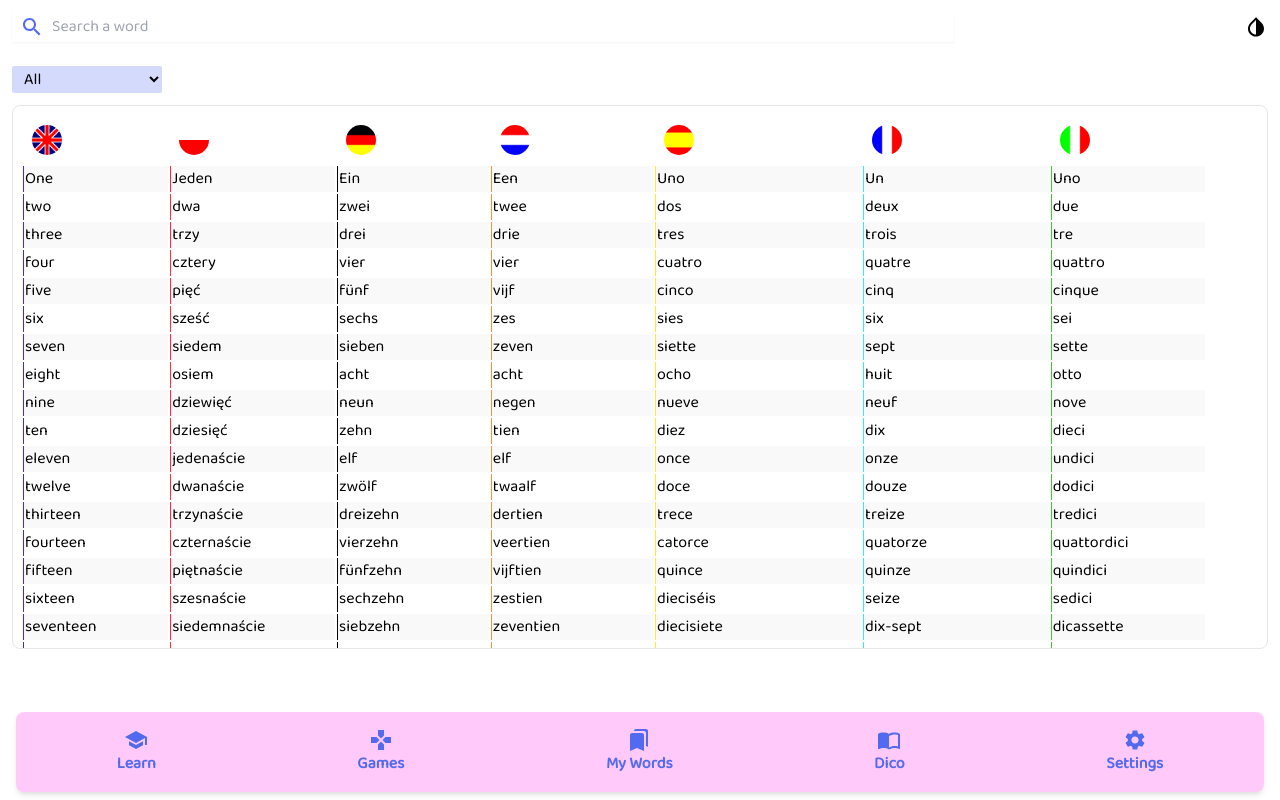
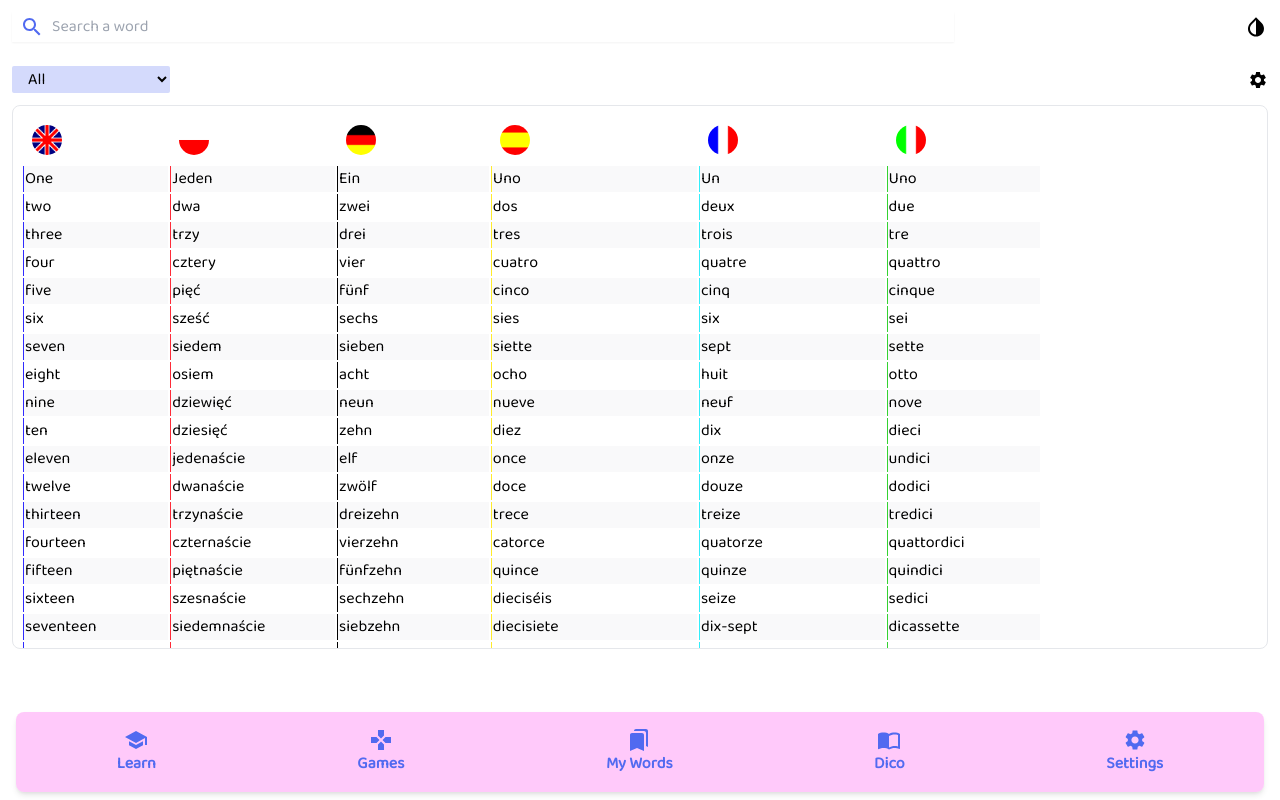
Before and after one commit to ArexSpeed/multiwords, a Next.js app: page /dico in a window 1280 px wide. Built offline with nearby package versions, Linux system fonts and the light colour scheme.

Commit message:
dico state in settings

```diff
--- a/pages/dico.tsx
+++ b/pages/dico.tsx
@@ -5,9 +5,17 @@ import Search from 'components/Search';
 import { categories, words } from 'data';
 import MobileNav from 'components/Nav/MobileNav';
 import Flag from 'components/Flag';
+//slice
+import { useAppSelector, useAppDispatch } from 'redux/hooks';
+import { UserLanguage, DicoLanguages, changeDicoLanguages } from 'redux/slices/settingsSlice';
+import SettingsIcon from '@material-ui/icons/Settings';
 
 const DicoPage = () => {
   const [categoryName, setCategoryName] = useState<string>('All');
+  const userLanguage = useAppSelector(UserLanguage);
+  const dicoLanguages = useAppSelector(DicoLanguages);
+  const dispatch = useAppDispatch();
+  const [settingBox, setSettingBox] = useState(false);
 
   const filterCategory = () => {
     if (categoryName === 'All') {
@@ -16,15 +24,20 @@ const DicoPage = () => {
     return words.filter((word) => word.cat === categoryName);
   };
 
+  const langs = ['eng', 'pol', 'ger', 'ned', 'spa', 'fra', 'ita'];
+  const checkDicoLanguage = (lang: string) => {
+    dispatch(changeDicoLanguages(lang));
+  };
+
   return (
     <div className="w-screen h-screen max-h-screen flex flex-col relative font-baloo dark:bg-gray-700 dark:text-gray-100">
       <MetaHead />
       <main className="w-full max-h-screen">
         <Search />
-        <section className="flex flex-row w-full p-3 justify-between items-center">
+        <section className="flex flex-row relative w-full p-3 justify-between items-center">
           <div>
             <select
-              className="text-md outline-none bg-secondaryLight rounded-sm px-2 dark:bg-secondaryDark"
+              className="text-md outline-none bg-secondaryLight rounded-sm px-3 dark:bg-secondaryDark"
               onChange={(e) => setCategoryName(e.target.value)}>
               <option value="All">All</option>
               {categories.map((item) => (
@@ -34,6 +47,30 @@ const DicoPage = () => {
               ))}
             </select>
           </div>
+          <button className="outline-none" onClick={() => setSettingBox(!settingBox)}>
+            <SettingsIcon style={{ fontSize: '20px' }} />
+          </button>
+          {settingBox && (
+            <div className="flex flex-col justify-start items-center absolute z-10 top-10 left-0 w-full h-auto p-2 bg-secondaryLight rounded-sm dark:bg-secondaryDark">
+              <div className="flex flex-row">
+                <h4>Show languages:</h4>
+              </div>
+              <div className="flex flex-row justify-start items-center overflow-x-auto">
+                {langs.map((lang, i) => (
+                  <label
+                    key={i}
+                    className="flex flex-col justify-center items-center cursor-pointer">
+                    <Flag flag={lang} />
+                    <input
+                      type="checkbox"
+                      defaultChecked={dicoLanguages[lang]}
+                      onChange={() => checkDicoLanguage(lang)}
+                    />
+                  </label>
+                ))}
+              </div>
+            </div>
+          )}
         </section>
         <section className="flex flex-col flex-grow w-full h-[80vh] px-3 justify-between items-center pb-24 overflow-hidden">
           <div className="flex flex-col w-full h-full justify-start items-start py-2 px-2 border-[1px] border-primary25 rounded-lg overflow-auto">
@@ -41,38 +78,90 @@ const DicoPage = () => {
               <thead>
                 <tr>
                   <th>
+                    <Flag flag={userLanguage.short} />
+                  </th>
+                  {dicoLanguages.eng && userLanguage.short !== 'eng' && (
+                    <th>
                       <Flag flag="eng" />
                     </th>
+                  )}
+                  {dicoLanguages.pol && userLanguage.short !== 'pol' && (
                     <th>
                       <Flag flag="pol" />
                     </th>
+                  )}
+                  {dicoLanguages.ger && userLanguage.short !== 'ger' && (
                     <th>
                       <Flag flag="ger" />
                     </th>
+                  )}
+                  {dicoLanguages.ned && userLanguage.short !== 'ned' && (
                     <th>
                       <Flag flag="ned" />
                     </th>
+                  )}
+                  {dicoLanguages.spa && userLanguage.short !== 'spa' && (
                     <th>
                       <Flag flag="spa" />
                     </th>
+                  )}
+                  {dicoLanguages.fra && userLanguage.short !== 'fra' && (
                     <th>
                       <Flag flag="fra" />
                     </th>
+                  )}
+                  {dicoLanguages.ita && userLanguage.short !== 'ita' && (
                     <th>
                       <Flag flag="ita" />
                     </th>
+                  )}
                 </tr>
               </thead>
               <tbody>
                 {filterCategory().map((item, i) => (
                   <tr key={item.id} className={`${i % 2 === 0 ? 'bg-gray-200 bg-opacity-25' : ''}`}>
+                    {userLanguage.short === 'eng' && (
                       <td className="border-l border-eng">{item.eng}</td>
+                    )}
+                    {userLanguage.short === 'pol' && (
                       <td className="border-l border-pol">{item.pol}</td>
+                    )}
+                    {userLanguage.short === 'ger' && (
                       <td className="border-l border-ger">{item.ger}</td>
+                    )}
+                    {userLanguage.short === 'ned' && (
                       <td className="border-l border-ned">{item.ned}</td>
+                    )}
+                    {userLanguage.short === 'spa' && (
                       <td className="border-l border-spa">{item.spa}</td>
+                    )}
+                    {userLanguage.short === 'fra' && (
                       <td className="border-l border-fra">{item.fra}</td>
+                    )}
+                    {userLanguage.short === 'ita' && (
                       <td className="border-l border-ita">{item.ita}</td>
+                    )}
+                    {dicoLanguages.eng && userLanguage.short !== 'eng' && (
+                      <td className="border-l border-eng">{item.eng}</td>
+                    )}
+                    {dicoLanguages.pol && userLanguage.short !== 'pol' && (
+                      <td className="border-l border-pol">{item.pol}</td>
+                    )}
+                    {dicoLanguages.ger && userLanguage.short !== 'ger' && (
+                      <td className="border-l border-ger">{item.ger}</td>
+                    )}
+                    {dicoLanguages.ned && userLanguage.short !== 'ned' && (
+                      <td className="border-l border-ned">{item.ned}</td>
+                    )}
+                    {dicoLanguages.spa && userLanguage.short !== 'spa' && (
+                      <td className="border-l border-spa">{item.spa}</td>
+                    )}
+                    {dicoLanguages.fra && userLanguage.short !== 'fra' && (
+                      <td className="border-l border-fra">{item.fra}</td>
+                    )}
+                    {dicoLanguages.ita && userLanguage.short !== 'ita' && (
+                      <td className="border-l border-ita">{item.ita}</td>
+                    )}
                   </tr>
                 ))}
               </tbody>
--- a/pages/settings.tsx
+++ b/pages/settings.tsx
@@ -7,15 +7,21 @@ import Flag from 'components/Flag';
 //slice
 import { useAppSelector, useAppDispatch } from 'redux/hooks';
 import {
+  UserLanguage,
   LearningLanguages,
-  UserLanguage,
+  DicoLanguages,
   changeUserLanguage,
-  changeLearningLanguages
+  changeLearningLanguages,
+  changeDicoLanguages
 } from 'redux/slices/settingsSlice';
+//icon
+import SchoolIcon from '@material-ui/icons/School';
+import ImportContactsIcon from '@material-ui/icons/ImportContacts';
 
 const SettingsPage = () => {
   const userLanguage = useAppSelector(UserLanguage);
   const learnLanguages = useAppSelector(LearningLanguages);
+  const dicoLanguages = useAppSelector(DicoLanguages);
 
   const [openBox, setOpenBox] = useState(false);
   const dispatch = useAppDispatch();
@@ -64,13 +70,17 @@ const SettingsPage = () => {
     dispatch(changeLearningLanguages(lang));
   };
 
+  const checkDicoLanguage = (lang: string) => {
+    dispatch(changeDicoLanguages(lang));
+  };
+
   return (
     <div className="w-screen h-screen max-h-screen flex flex-col relative font-baloo dark:bg-gray-700 dark:text-gray-100">
       <MetaHead />
       <main className="w-full max-h-screen">
         <Search />
-        <section className="flex flex-col flex-grow w-full h-[80vh] px-3 justify-between items-center pb-24">
-          <div className="flex flex-col w-full h-full justify-center items-center px-2 border-[1px] border-primary25 rounded-lg">
+        <section className="flex flex-col flex-grow w-full h-[80vh] px-3 justify-between items-center pb-24 overflow-hidden">
+          <div className="flex flex-col w-full h-full justify-start items-center px-2 border-[1px] border-primary25 rounded-lg overflow-y-auto">
             <article className="flex flex-row justify-center items-center">
               <h2>Your main language: </h2>
               <div className="relative">
@@ -91,7 +101,7 @@ const SettingsPage = () => {
                   </svg>
                 </button>
                 {openBox && (
-                  <div className="absolute flex flex-col max-h-60 bg-secondaryLight rounded-sm p-2 overflow-y-auto dark:bg-secondary">
+                  <div className="absolute z-10 flex flex-col max-h-60 bg-secondaryLight rounded-sm p-2 overflow-y-auto dark:bg-secondary">
                     {langs.map((lang, i) => (
                       <button
                         key={i}
@@ -106,20 +116,47 @@ const SettingsPage = () => {
               </div>
             </article>
             <article className="my-4">
-              <div className="flex flex-col justify-center items-center">
-                <h2>Language to learn</h2>
+              <div className="flex flex-col justify-center items-center overflow-hidden">
+                <div className="flex flex-row">
+                  <SchoolIcon />
+                  <h2 className="ml-2">Language to learn</h2>
+                </div>
+                <div className="flex flex-row justify-start items-center overflow-x-auto">
                   {langs.map((lang, i) => (
                     <label
                       key={i}
-                    className="flex flex-row justify-center items-center cursor-pointer">
+                      className="flex flex-col justify-center items-center cursor-pointer">
+                      <Flag flag={lang.short} />
                       <input
                         type="checkbox"
                         defaultChecked={learnLanguages[lang.short]}
                         onChange={() => checkLanguage(lang.short)}
                       />
-                    <Flag flag={lang.short} />
                     </label>
                   ))}
+                </div>
+              </div>
+            </article>
+            <article className="my-4">
+              <div className="flex flex-col justify-center items-center">
+                <div className="flex flex-row justify-center items-center">
+                  <ImportContactsIcon />
+                  <h2 className="ml-2">Language in Search/Dico</h2>
+                </div>
+                <div className="flex flex-row justify-start items-center overflow-x-auto">
+                  {langs.map((lang, i) => (
+                    <label
+                      key={i}
+                      className="flex flex-col justify-center items-center cursor-pointer">
+                      <Flag flag={lang.short} />
+                      <input
+                        type="checkbox"
+                        defaultChecked={dicoLanguages[lang.short]}
+                        onChange={() => checkDicoLanguage(lang.short)}
+                      />
+                    </label>
+                  ))}
+                </div>
               </div>
             </article>
           </div>
--- a/redux/slices/settingsSlice.ts
+++ b/redux/slices/settingsSlice.ts
@@ -16,6 +16,7 @@ interface SettingsState {
   theme: ThemeType;
   userLanguage: UserLanguageType;
   learnLanguages: LearnLanguageType;
+  dicoLanguages: LearnLanguageType;
 }
 
 const initialState: SettingsState = {
@@ -25,6 +26,15 @@ const initialState: SettingsState = {
     name: 'English'
   },
   learnLanguages: {
+    eng: true,
+    pol: true,
+    ger: true,
+    ned: false,
+    spa: true,
+    fra: true,
+    ita: true
+  },
+  dicoLanguages: {
     eng: true,
     pol: true,
     ger: true,
@@ -50,14 +60,20 @@ export const settingsSlice = createSlice({
     changeLearningLanguages: (state, action: PayloadAction<keyof LearnLanguageType>) => {
       const lang = action.payload;
       state.learnLanguages[lang] = !state.learnLanguages[lang];
+    },
+    changeDicoLanguages: (state, action: PayloadAction<keyof LearnLanguageType>) => {
+      const lang = action.payload;
+      state.dicoLanguages[lang] = !state.dicoLanguages[lang];
     }
   }
 });
 
-export const { toogleTheme, changeUserLanguage, changeLearningLanguages } = settingsSlice.actions;
+export const { toogleTheme, changeUserLanguage, changeLearningLanguages, changeDicoLanguages } =
+  settingsSlice.actions;
 
 export const selectTheme = (state: RootState) => state.settings.theme;
 export const UserLanguage = (state: RootState) => state.settings.userLanguage;
 export const LearningLanguages = (state: RootState) => state.settings.learnLanguages;
+export const DicoLanguages = (state: RootState) => state.settings.dicoLanguages;
 
 export default settingsSlice.reducer;
```
Lines whose indentation alone changed are shown as unchanged.
